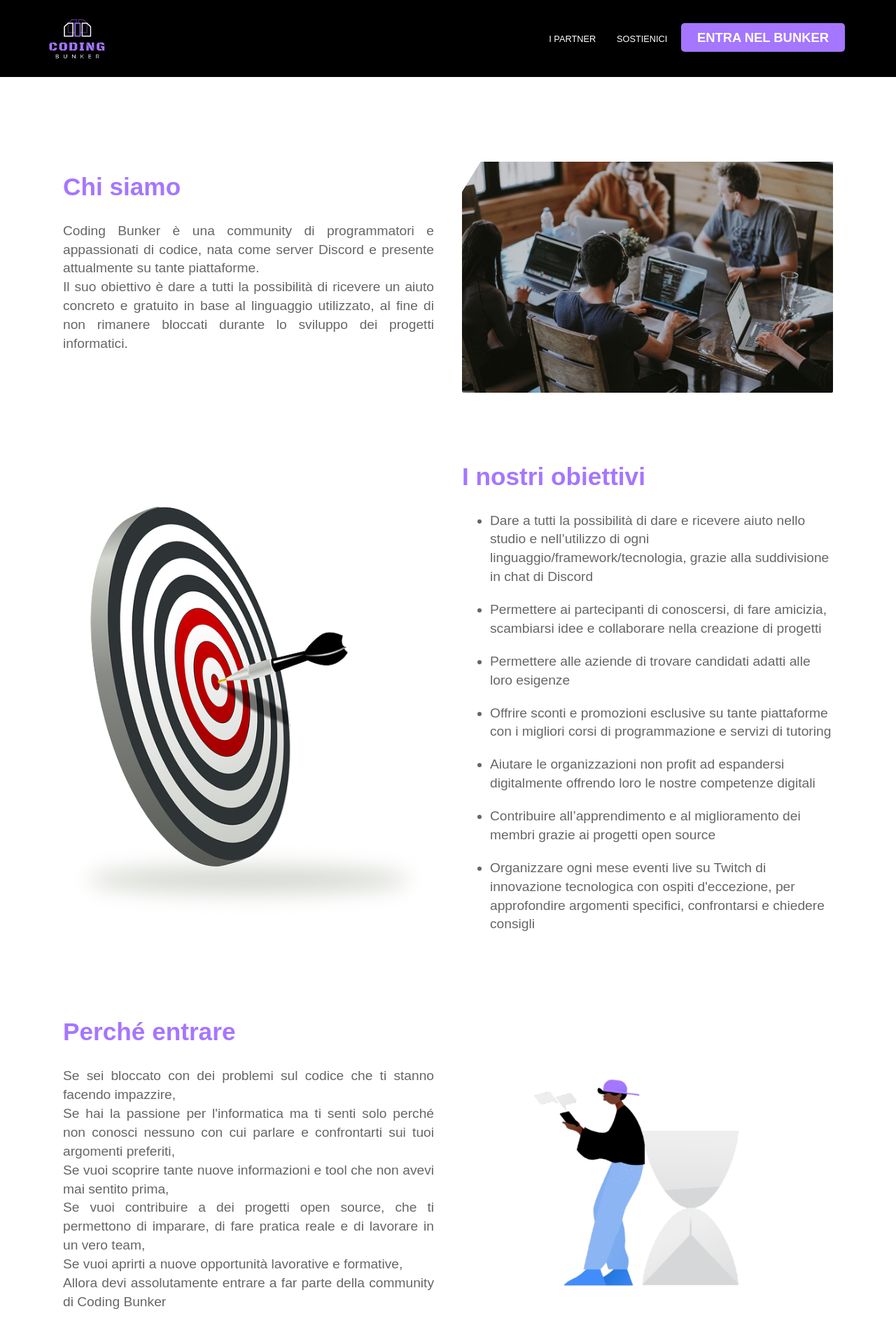
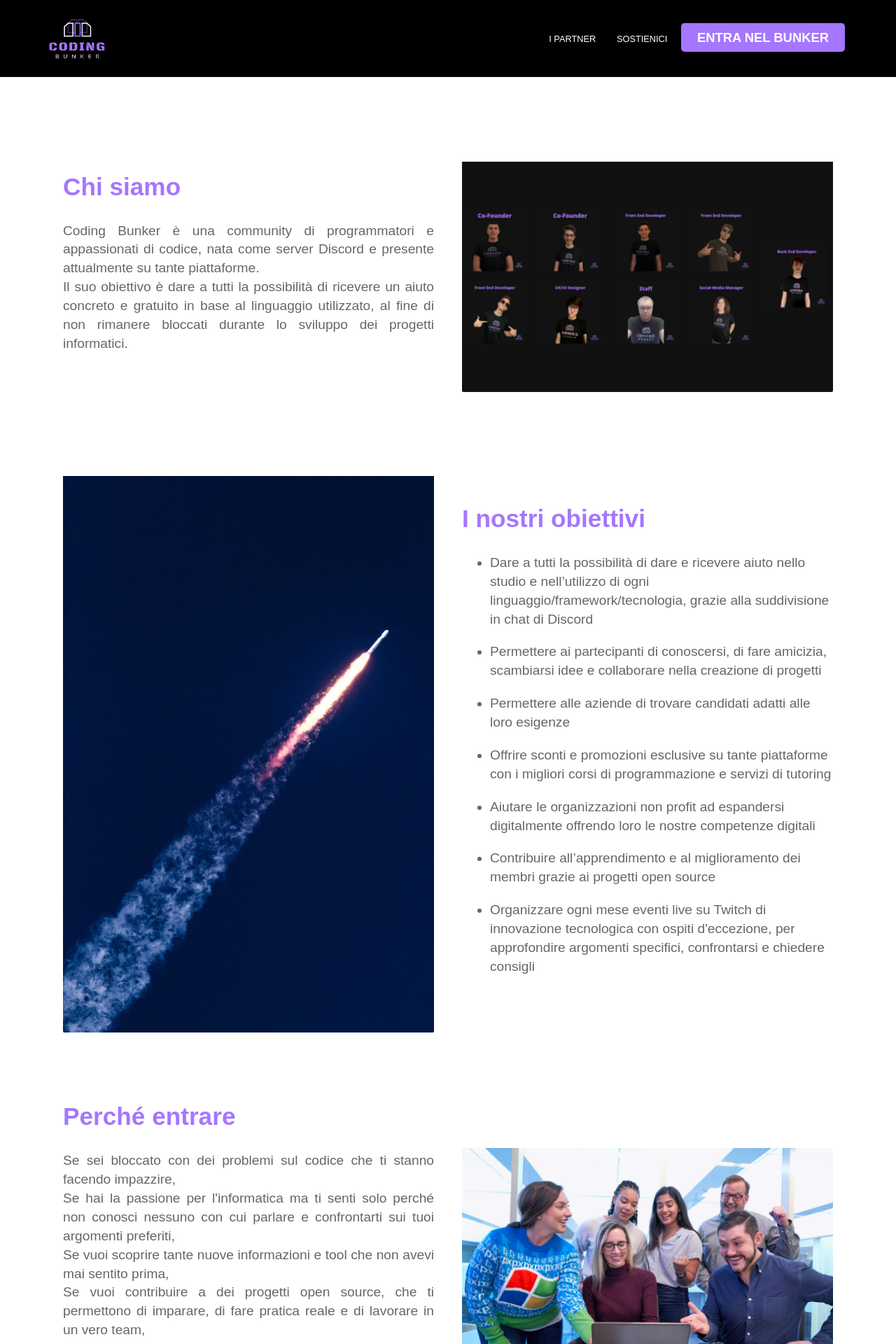
Before and after one commit to ludovicobesana/codingbunker-website, a Jekyll site: the page built from index.html, in a window 1280 px wide. Shown: the top 1920 px of the page at 70% size. Built offline with Jekyll 4.4.1, drawn with Linux system fonts in a browser that asks for light colours.

Commit message:
feat: Added new images

```diff
--- a/index.html
+++ b/index.html
@@ -16,7 +16,7 @@ description: Siamo una community di programmatori e appassionati di codice
       </div>
       <div class="image">
         <img
-          src="{{ site.baseurl }}/images/chi-siamo.png"
+          src="{{ site.baseurl }}/images/chi-siamo.jpg"
           alt="Screenshot"
           class="screenshot editable"
         />
@@ -42,7 +42,7 @@ description: Siamo una community di programmatori e appassionati di codice
       </div>
       <div class="image">
         <img
-          src="{{ site.baseurl }}/images/obiettivi.png"
+          src="{{ site.baseurl }}/images/obiettivi.jpg"
           alt="Screenshot"
           class="screenshot editable"
         />
@@ -65,7 +65,7 @@ description: Siamo una community di programmatori e appassionati di codice
       </div>
       <div class="image">
         <img
-          src="{{ site.baseurl }}/images/entra ora.png"
+          src="{{ site.baseurl }}/images/perche-entrare.jpg"
           alt="Screenshot"
           class="screenshot editable"
         />
```
Also changed, not shown: other parts of index.html (+4 -4 lines), images/chi-siamo.jpg (added), images/chi-siamo.png (deleted), images/eventi.jpg (added), images/job-positions.png (deleted), images/job.jpg (added), images/obiettivi.jpg (added), images/obiettivi.png (deleted), images/perche-entrare.jpg (added), images/progetti-open-source.png (deleted), images/progetti.jpg (added), images/tutoring-and-courses.png (deleted), images/tutoring.jpg (added), 1 other file.
